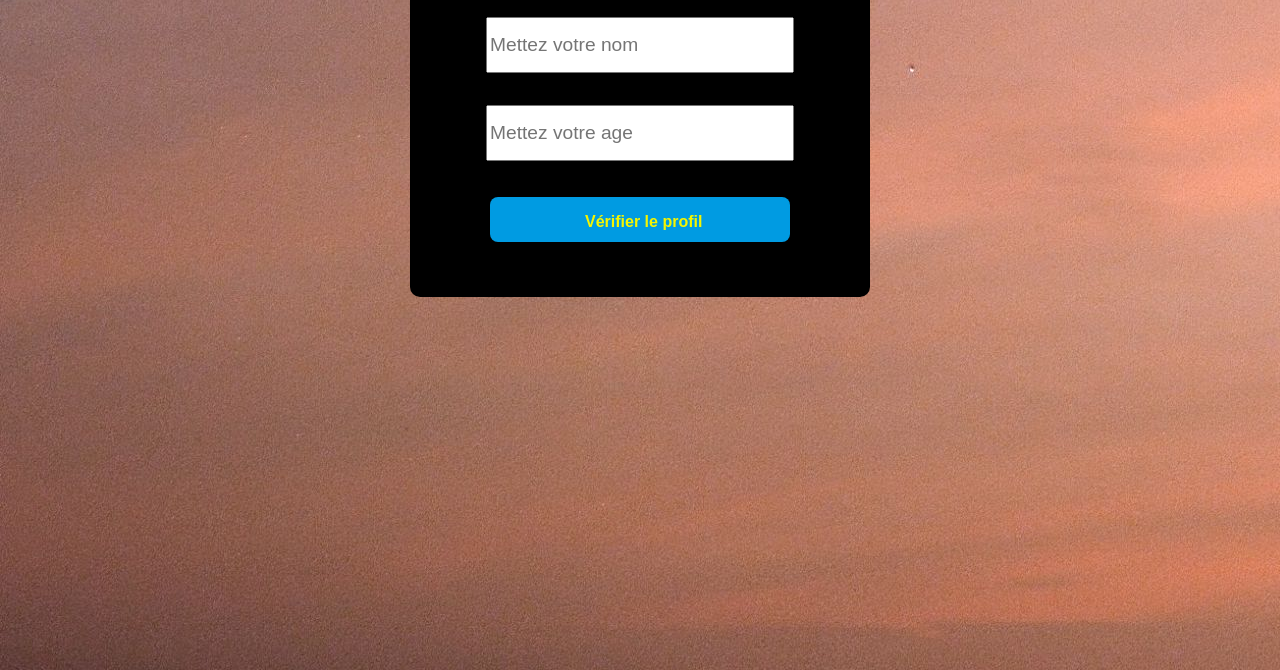
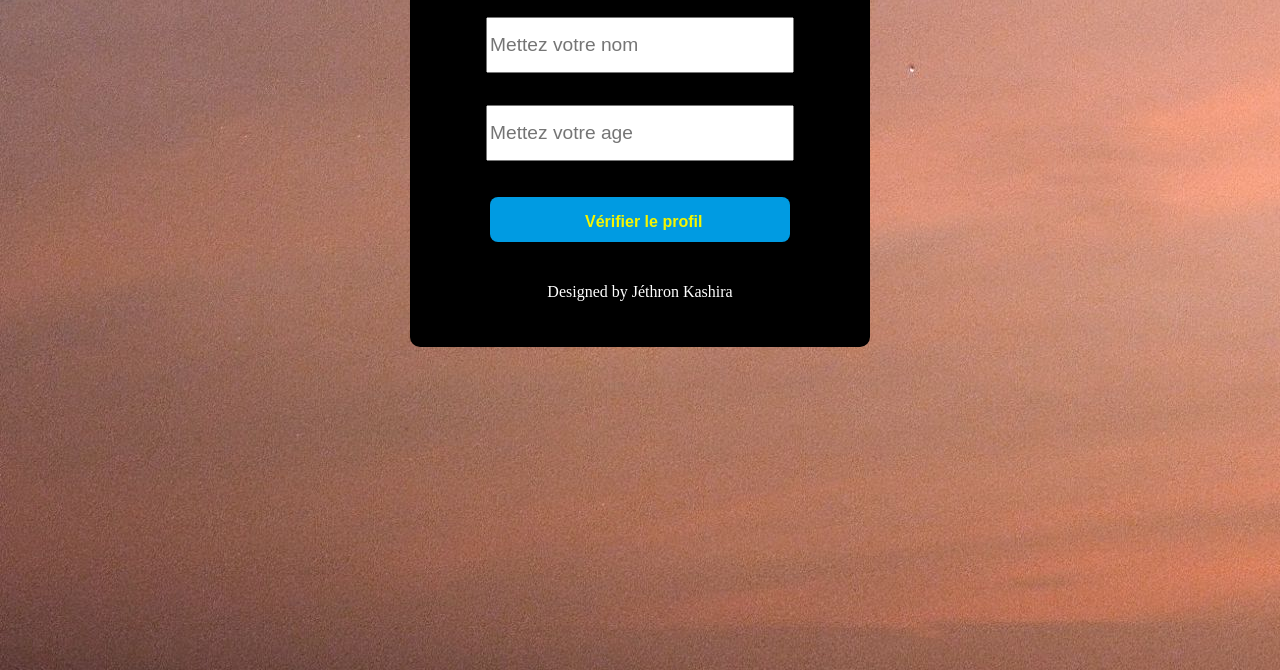
Before and after one commit to jethron22/Jeu-de-profil-d-age, a plain HTML site: page index.html in a window 1280 px wide. Shown: the part 130-800 px from the top of the page. Drawn offline with Linux system fonts and the light colour scheme.

Commit message:
feat: add copyright text

```diff
--- a/index.html
+++ b/index.html
@@ -6,11 +6,6 @@
     <meta name="viewport" content="width=device-width, initial-scale=1.0">
     <link rel="stylesheet" href="app.css"
 
-    <title></title>
-
-<!-- <div>
-    <p id="openModal">Modal</p>
-</div> -->
 </head>
 <body>
     <div class="blocApp">
@@ -29,6 +24,7 @@
             </div>
         <a button id="restart"  href="index.html"><img id="imgButton" src="buttonR.png"></img></a></button>
         </div>
+        <p>Designed by Jéthron Kashira</p>
     </div>
     <script src="Myscript.js"></script>
 
```
